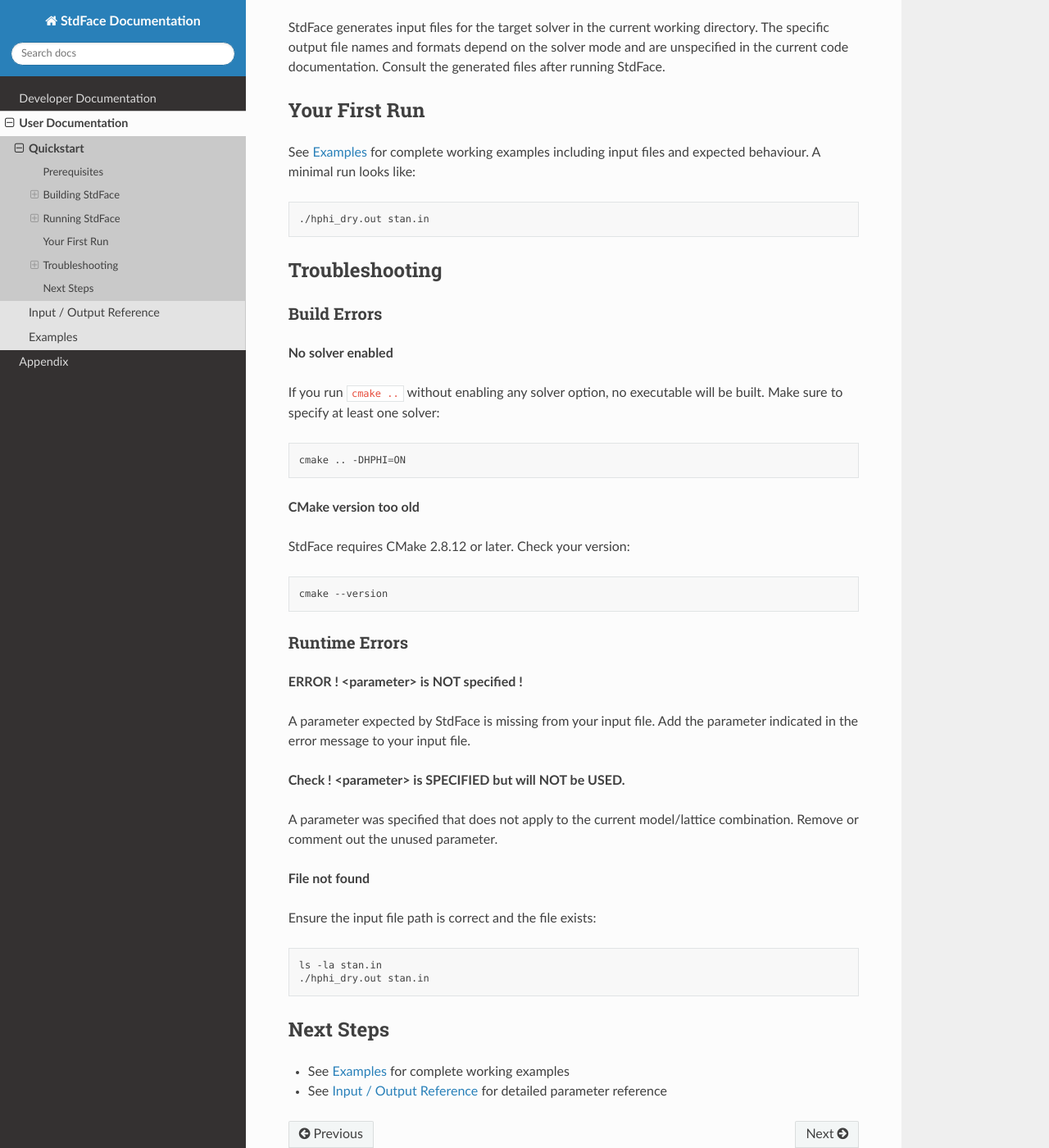
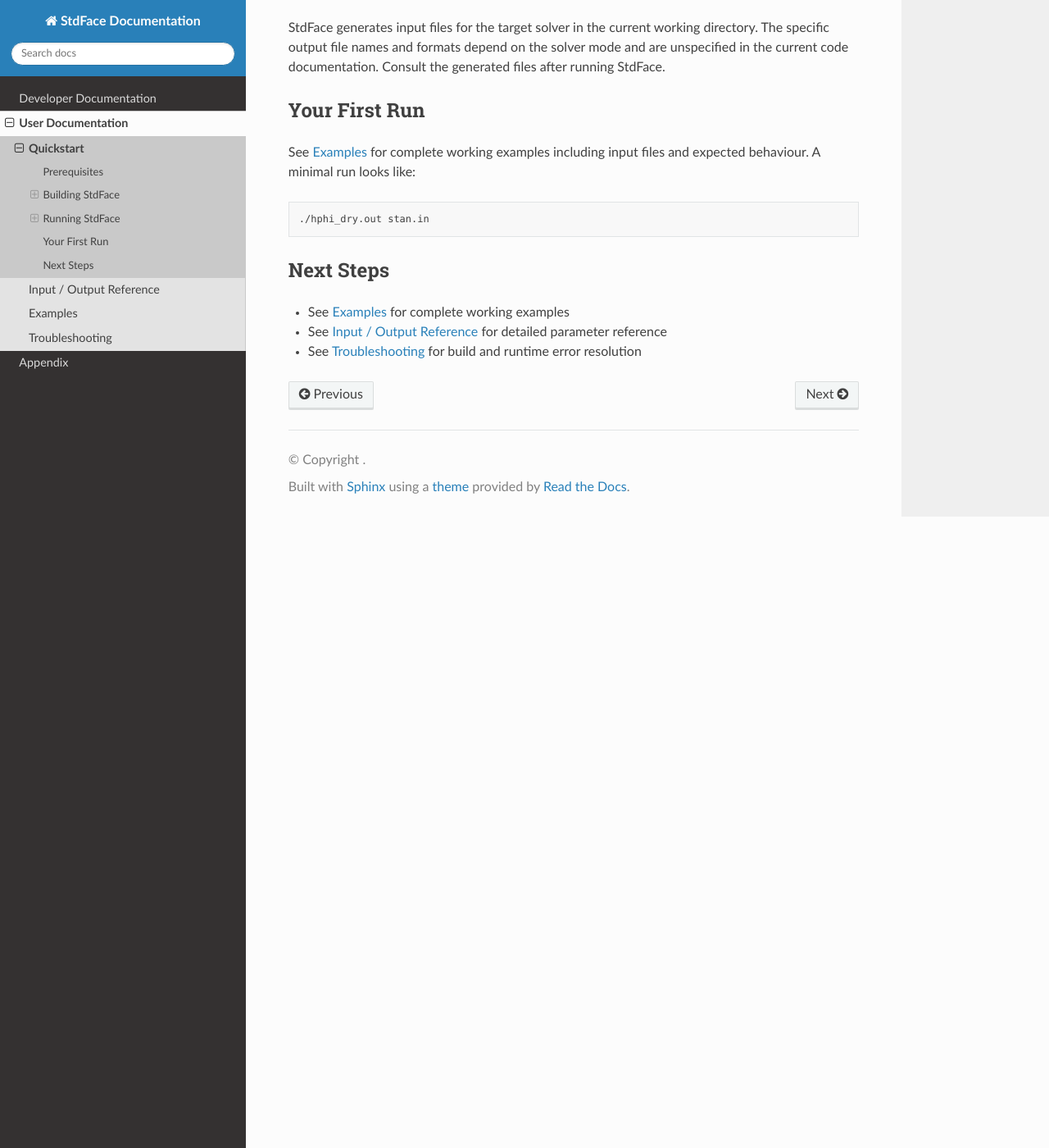
Before and after one commit to issp-center-dev/StdFace, a Sphinx documentation site: the page built from docs/user/quickstart.rst, in a window 1280 px wide and 1400 px high, scrolled down 2112 px. Shown: the whole window at 82% size. Built offline with Sphinx 7.4.7 and the Read the Docs theme 3.1.0, drawn with Linux system fonts in a browser that asks for light colours.

Commit message:
docs: add dedicated troubleshooting page
- New docs/user/troubleshooting.rst covering:
  build errors, input file errors, file access errors,
  parameter value errors, and MPI exit message note
- Add troubleshooting to user/index.rst toctree
- Replace inline Troubleshooting section in quickstart.rst
  with a link to the new page

Co-Authored-By: Claude Sonnet 4.6 <noreply@anthropic.com>

```diff
--- a/docs/user/index.rst
+++ b/docs/user/index.rst
@@ -7,3 +7,4 @@ User Documentation
    quickstart
    input_output
    examples
+   troubleshooting
--- a/docs/user/quickstart.rst
+++ b/docs/user/quickstart.rst
@@ -120,53 +120,9 @@ expected behaviour.  A minimal run looks like:
 
    ./hphi_dry.out stan.in
 
-Troubleshooting
----------------
-
-Build Errors
-^^^^^^^^^^^^
-
-**No solver enabled**
-
-If you run ``cmake ..`` without enabling any solver option, no executable will
-be built. Make sure to specify at least one solver:
-
-.. code-block:: bash
-
-   cmake .. -DHPHI=ON
-
-**CMake version too old**
-
-StdFace requires CMake 2.8.12 or later. Check your version:
-
-.. code-block:: bash
-
-   cmake --version
-
-Runtime Errors
-^^^^^^^^^^^^^^
-
-**ERROR ! <parameter> is NOT specified !**
-
-A parameter expected by StdFace is missing from your input file. Add the
-parameter indicated in the error message to your input file.
-
-**Check ! <parameter> is SPECIFIED but will NOT be USED.**
-
-A parameter was specified that does not apply to the current model/lattice
-combination. Remove or comment out the unused parameter.
-
-**File not found**
-
-Ensure the input file path is correct and the file exists:
-
-.. code-block:: bash
-
-   ls -la stan.in
-   ./hphi_dry.out stan.in
-
 Next Steps
 ----------
 
 - See :doc:`examples` for complete working examples
 - See :doc:`input_output` for detailed parameter reference
+- See :doc:`troubleshooting` for build and runtime error resolution
```
Also changed, not shown: docs/user/troubleshooting.rst (added, +129 -0 lines).
